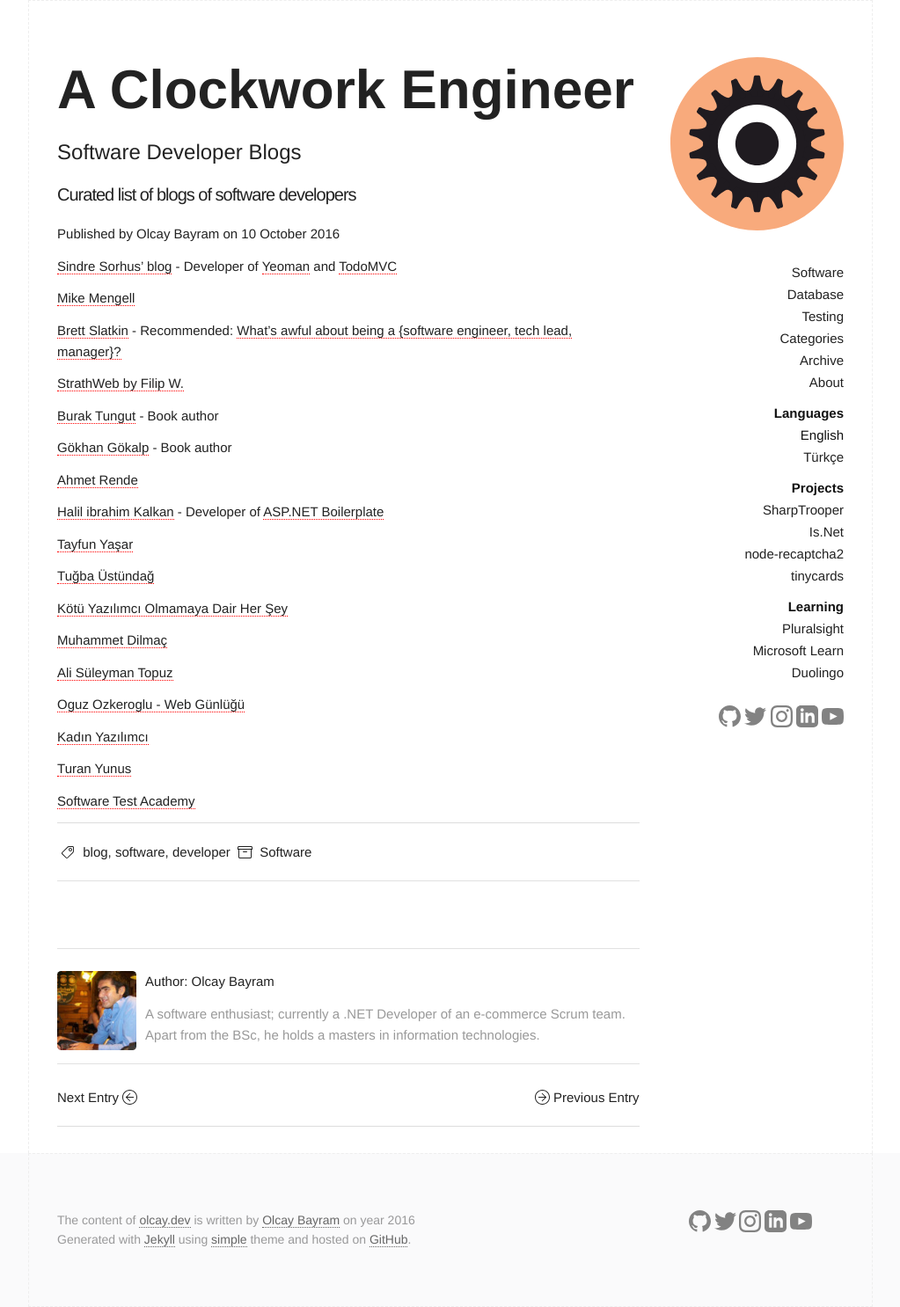
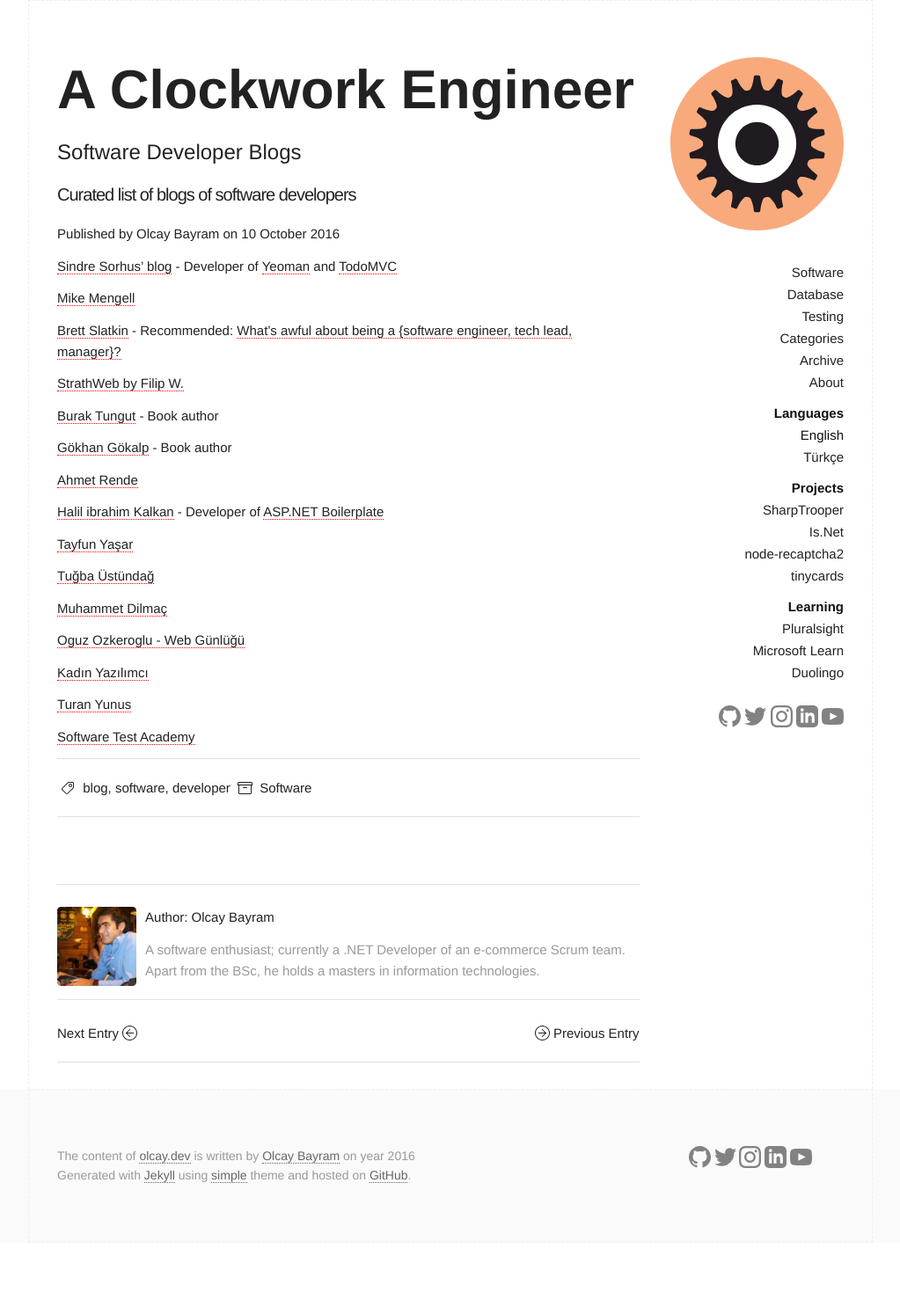
Before and after one commit to otomatikmuhendis/aclockworkengineer, a Jekyll site: the page built from _posts/2016-10-10-software-developer-blogs.md, in a window 1280 px wide. Shown: the whole page at 88% size, without its empty margins (128-1151 px from the left). Built offline with Jekyll 4.4.1, drawn with Linux system fonts in a browser that asks for light colours; comment, search, counter and statistics services are not loaded; after the commit the page ends 1413 px from its top, so only the background shows below that.

Commit message:
Html fix

```diff
--- a/Gemfile
+++ b/Gemfile
@@ -2,5 +2,5 @@
 gem "github-pages"
 group :test do
   gem "html-proofer"
-  gem "tzinfo-data", platforms: [:mingw, :mswin, :x64_mingw]
+  gem "tzinfo-data"
 end
--- a/_includes/header.html
+++ b/_includes/header.html
@@ -1,6 +1,6 @@
 <header class="site-header">
   <a href="{{ site.baseurl }}/">
-    <img class="avatar-img" src="/assets/icon-avatar.svg" />
+    <img class="avatar-img" src="/assets/icon-avatar.svg" alt="olcay.dev" />
   </a>
 
   <div class="nav">
--- a/_includes/share.html
+++ b/_includes/share.html
@@ -1,7 +1,7 @@
 <section class="share">
   <div>
-    <script src="//platform.linkedin.com/in.js" type="text/javascript"> lang: en_US</script>
-    <script type="IN/Share" data-url="{{site.url}}{{page.url}}" data-counter="right"></script>
+    <script src="//platform.linkedin.com/in.js" type="text/javascript">lang: en_US</script>
+    <script type="IN/Share" data-url="{{site.url}}{{page.url}}" data-counter="right">lang: en_US</script>
   </div>
 </section>
 <div class="clear" />
--- a/_layouts/post.html
+++ b/_layouts/post.html
@@ -5,7 +5,7 @@
 
   <header class="artilce_header">
     {% if page.image and page.image != "" %}
-      <img src="{{ page.image | prepend: site.baseurl | replace: '//', '/' }}"/>
+      <img src="{{ page.image | prepend: site.baseurl | replace: '//', '/' }}" alt="{{ page.title }}"/>
     {% endif %}
     <h1 class="artilce_title" itemprop="name headline">{{ page.title }}</h1>
     {% if page.subtitle %}<h3>{{ page.subtitle }}</h3>{% endif %}
--- a/_posts/2016-10-10-software-developer-blogs.md
+++ b/_posts/2016-10-10-software-developer-blogs.md
@@ -34,11 +34,7 @@
 
 <!--more-->
 
-[Kötü Yazılımcı Olmamaya Dair Her Şey](http://www.ahmeta.org/)
-
 [Muhammet Dilmaç](https://muhammetdilmac.com.tr/)
-
-[Ali Süleyman Topuz](http://blog.alisuleymantopuz.com/)
 
 [Oguz Ozkeroglu - Web Günlüğü](http://www.oguzozkeroglu.com/)
 
```
